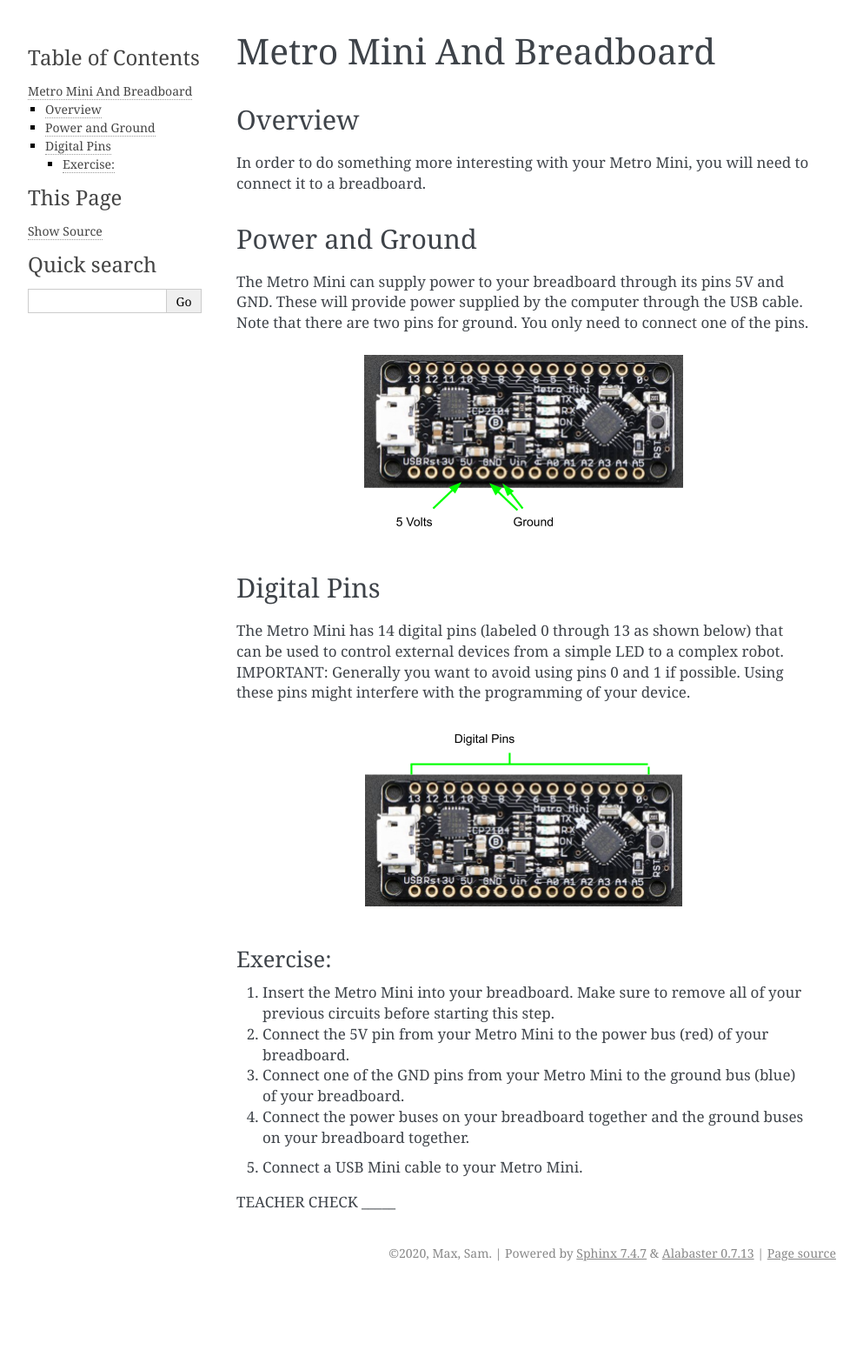
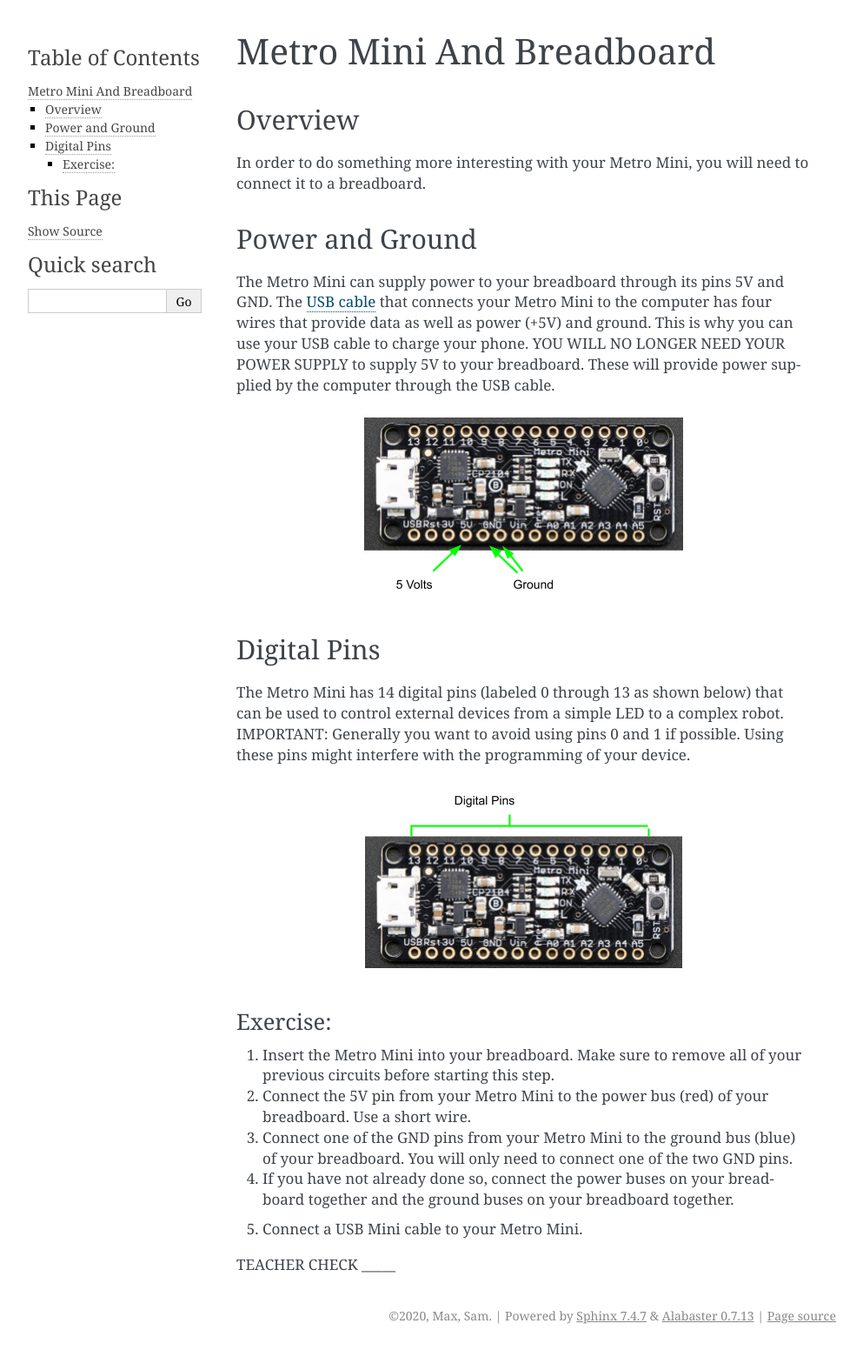
Before and after one commit to maxtkc/mvths-wiki, a Sphinx documentation site: the page built from docs/009-metro-mini-and-breadboard.rst, in a window 1280 px wide. Shown: the whole page at 87% size, without its empty margins (148-1141 px from the left). Built offline with Sphinx 7.4.7, drawn with Linux system fonts in a browser that asks for light colours; before the commit the page ends 1480 px from its top, so only the background shows below that.

Commit message:
Update 009-metro-mini-and-breadboard.rst

```diff
--- a/docs/009-metro-mini-and-breadboard.rst
+++ b/docs/009-metro-mini-and-breadboard.rst
@@ -11,9 +11,13 @@
 ----------------
 
 The Metro Mini can supply power to your breadboard through its pins 5V
-and GND. These will provide power supplied by the computer through the
-USB cable. Note that there are two pins for ground. You only need to
-connect one of the pins.
+and GND. The `USB cable <https://docs.google.com/document/d/1BmZbXzxnD2j17QToSZ9jeZmnP7burwfksfQq2v4zu-Y/edit#bookmark=id.r1bkd5j08r0y>`__
+that connects your Metro Mini to the computer
+has four wires that provide data as well as power (+5V) and ground.
+This is why you can use your USB cable to charge your phone. YOU WILL
+NO LONGER NEED YOUR POWER SUPPLY to supply 5V to your breadboard.
+These will provide power supplied by the computer through the
+USB cable.
 
 .. figure:: images/image51.png
    :alt:
@@ -36,11 +40,12 @@
 1. Insert the Metro Mini into your breadboard. Make sure to remove all
    of your previous circuits before starting this step.
 2. Connect the 5V pin from your Metro Mini to the power bus (red) of
-   your breadboard.
+   your breadboard. Use a short wire.
 3. Connect one of the GND pins from your Metro Mini to the ground bus
-   (blue) of your breadboard.
-4. Connect the power buses on your breadboard together and the ground
-   buses on your breadboard together.
+   (blue) of your breadboard. You will only need to connect one of
+   the two GND pins.
+4. If you have not already done so, connect the power buses on your
+   breadboard together and the ground buses on your breadboard together.
 
 .. raw:: html
 
```
